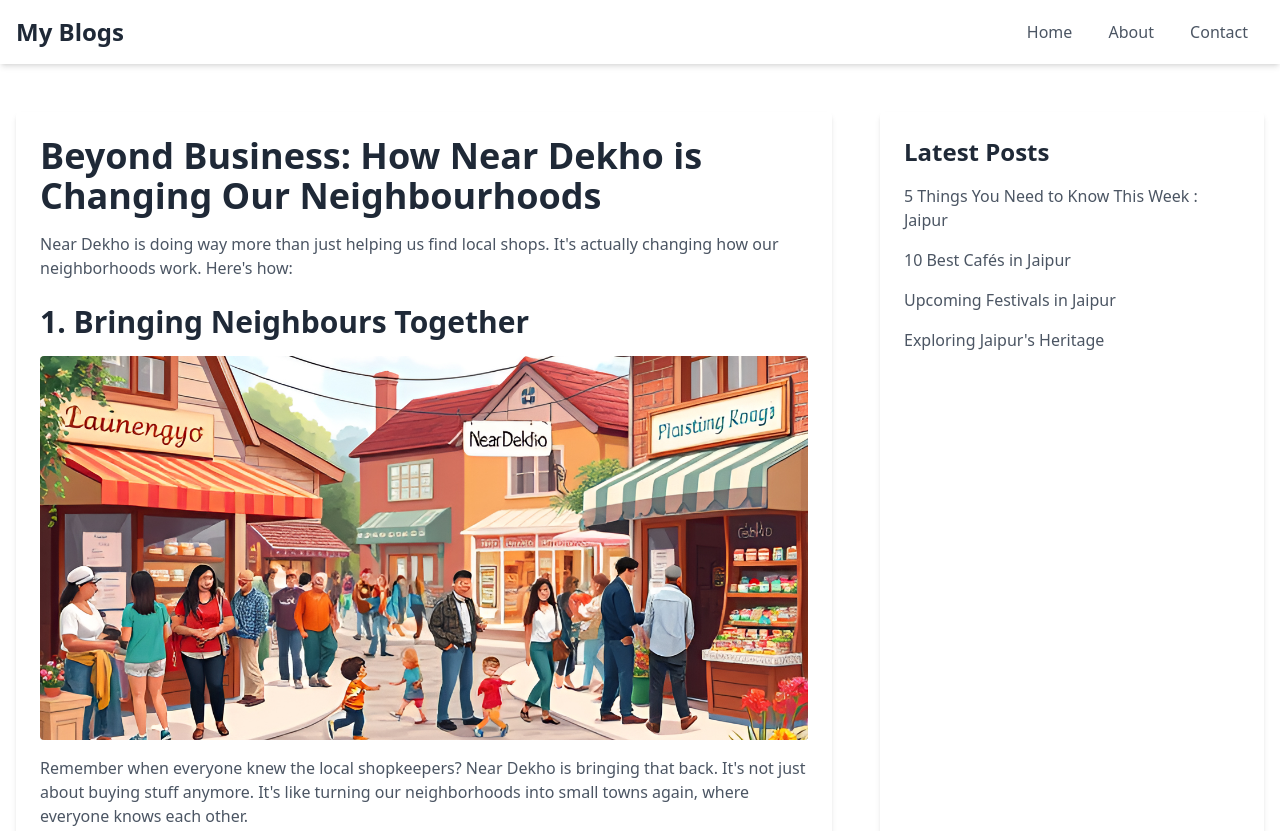
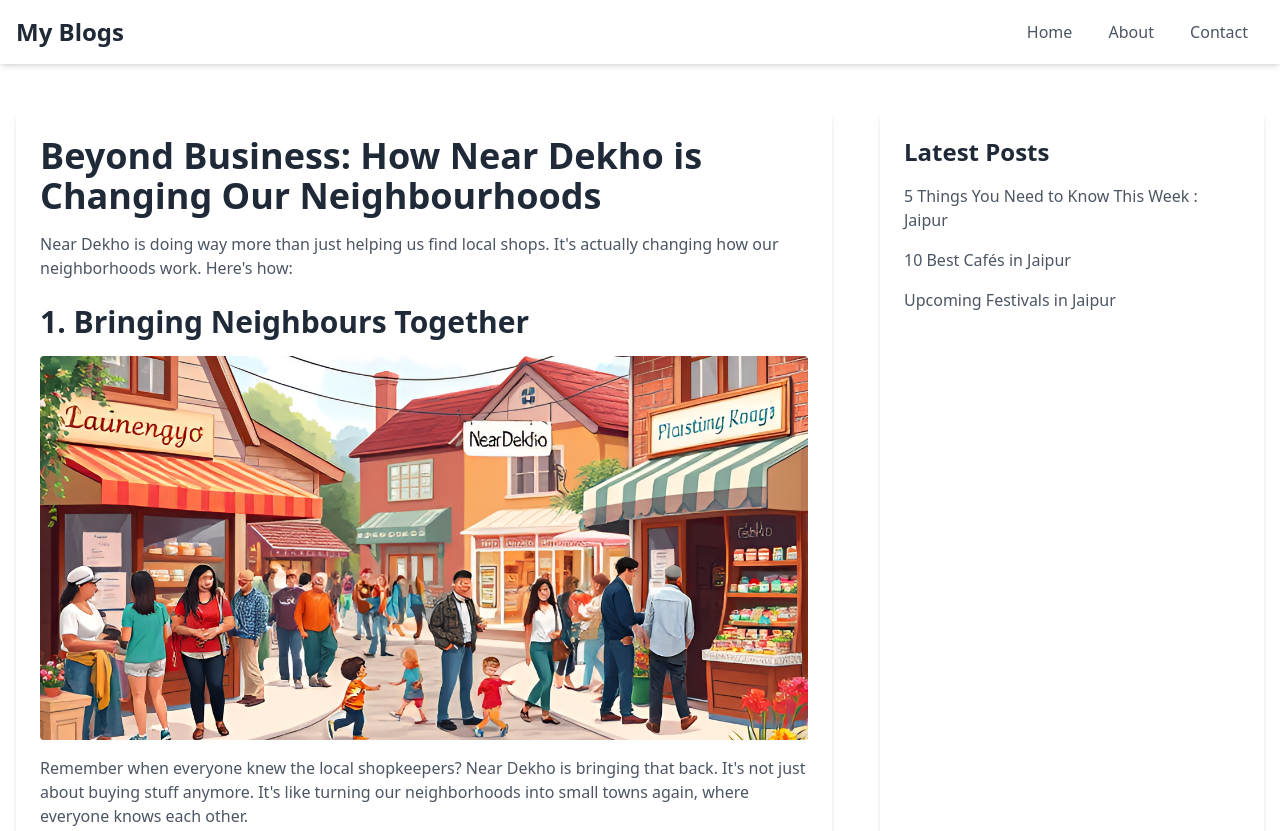
Before and after one commit to theAman30/NearDekho, a website: page blogs/blog2.html in a window 1280 px wide. Shown: the top 831 px of the page. Drawn offline with nearby package versions, Linux system fonts and the light colour scheme.

```diff
--- a/blogs/blog2.html
+++ b/blogs/blog2.html
@@ -118,7 +118,6 @@
                     <li><a href="blog1.html" class="text-gray-600 hover:text-[#d5991d]">5 Things You Need to Know This Week : Jaipur</a></li>
                     <li><a href="#" class="text-gray-600 hover:text-[#d5991d]">10 Best Cafés in Jaipur</a></li>
                     <li><a href="#" class="text-gray-600 hover:text-[#d5991d]">Upcoming Festivals in Jaipur</a></li>
-                    <li><a href="#" class="text-gray-600 hover:text-[#d5991d]">Exploring Jaipur's Heritage</a></li>
                 </ul>
             </aside>
         </div>
```
